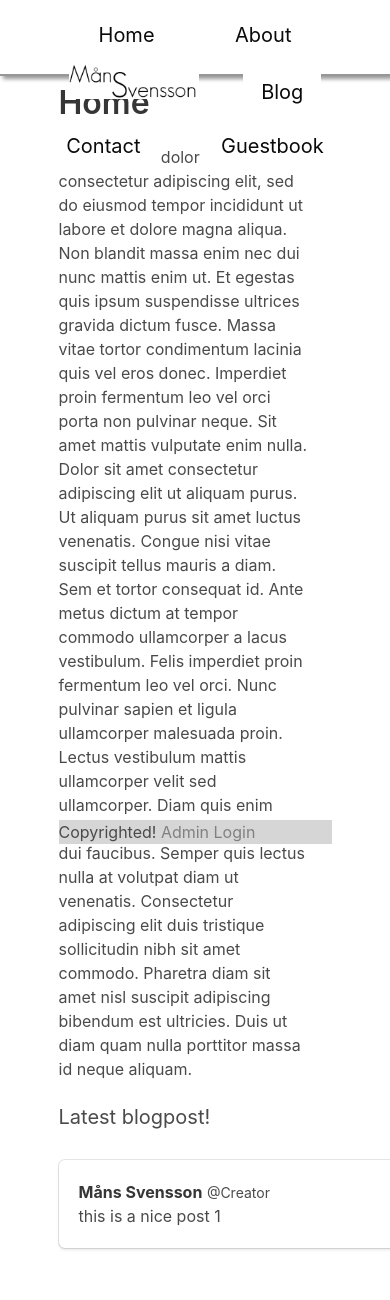
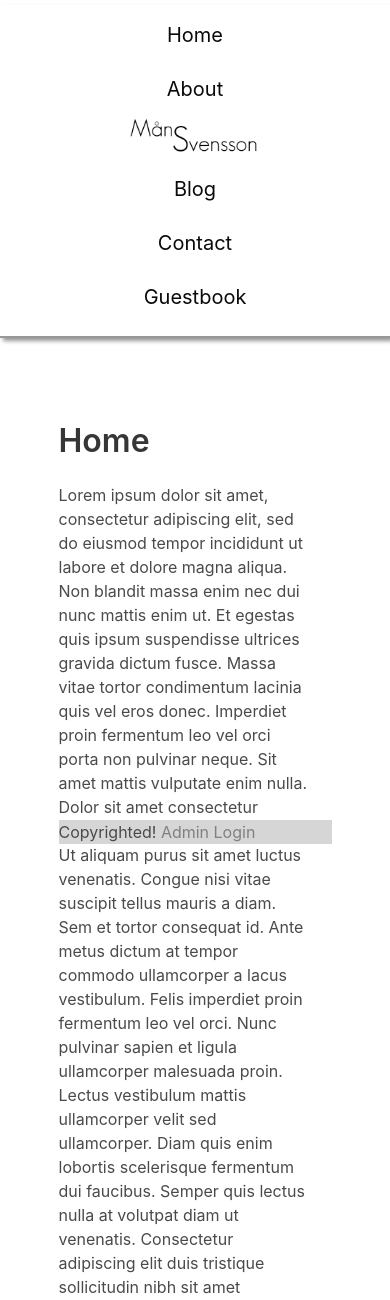
Before and after one commit to McStevenss/WEBDEV, a Node server app: page /home in a window 390 px wide. Shown: the top 1300 px of the page. Before the commit the page ends 1250 px from the top, so only its background shows below. Run offline with Node 20, Linux system fonts and the light colour scheme; data comes from the database, SQL or seed files in the repository; some libraries are stand-ins or nearby versions.

Commit message:
added mobile shizzle

```diff
--- a/public/layout.css
+++ b/public/layout.css
@@ -4,6 +4,7 @@ main{
     padding-right: 15%;
     display: inline-block;
     vertical-align: top;
+    height: auto;
 }
 footer{
     position: fixed;
@@ -26,9 +27,10 @@ header img{
 }
 nav{
     width: 100%;
+    height: auto;
     text-align: center;
     vertical-align: top;
-    position: absolute;
+
     border-bottom: 2px solid rgb(151, 151, 151);
     box-shadow: 3px 3px 4px rgb(151, 151, 151);
 }
@@ -38,10 +40,11 @@ nav ul{
     margin-bottom: 5px;
     background-color:white;
     vertical-align: top;
-    height: 64px;
+    height: auto;
 }
 nav ul li{
     display:inline-block;
+    height: auto;
     margin-left: 20px;
     margin-right: 20px;
     margin-bottom: 5px;
@@ -105,3 +108,8 @@ nav ul li img{
     max-width: 350px;
     margin-bottom:5px;
 }
+@media only screen and (max-width: 950px) {
+    .reponsiveNAV{
+        display: block;
+    }
+}
--- a/server.js
+++ b/server.js
@@ -154,8 +154,8 @@ app.use(expressSession({
 
     app.post("/deleteEntry", function(req,res){
         if(req.session.isLoggedIn){
+        const id = req.body.id
 
-        const id = req.body.id
         db.deleteEntryWithId(id,function(error){
             res.redirect("/guestbook")
         })
--- a/views/layouts/main.hbs
+++ b/views/layouts/main.hbs
@@ -8,20 +8,24 @@
     <link rel="stylesheet" type="text/css" href="/bulma.min.css">
 </head>
 <body>
-    <nav>
-        <ul>
-            <li><a class="button is-white is-medium is-fullwidth" href="/home">Home</a></li>
-            <li><a class="button is-white is-medium is-fullwidth" href="/about">About</a></li>
-            <li id="NoBorder"><a href="/home"><img src="/manslogo.png" alt="Logo"></a></li>
-            <li><a class="button is-white is-medium is-fullwidth" href="/blog">Blog</a></li>
-            <li><a class="button is-white is-medium is-fullwidth" href="/contact">Contact</a></li>
-            <li><a class="button is-white is-medium is-fullwidth" href="/guestbook">Guestbook</a></li>
+    <div>
+        <nav>
+            <ul>
+                <li class="reponsiveNAV"><a class="button is-white is-medium is-fullwidth" href="/home">Home</a></li>
+                <li class="reponsiveNAV"><a class="button is-white is-medium is-fullwidth" href="/about">About</a></li>
+                <li class="reponsiveNAV"id="NoBorder"><a href="/home"><img src="/manslogo.png" alt="Logo"></a></li>
+                <li class="reponsiveNAV"><a class="button is-white is-medium is-fullwidth" href="/blog">Blog</a></li>
+                <li class="reponsiveNAV"><a class="button is-white is-medium is-fullwidth" href="/contact">Contact</a></li>
+                <li class="reponsiveNAV"><a class="button is-white is-medium is-fullwidth" href="/guestbook">Guestbook</a></li>
 
-        </ul>
-    </nav>
-    <div id="spacer"></div>
+            </ul>
+        </nav>
+        <div id="spacer"></div>
+    </div>
 <main>
+<div>
     {{{body}}}
+</div>
    <div id="spacer-small"></div>
     <footer>Copyrighted! <a href="login"><weak>Admin Login</weak></a>  </footer>
 </main>
```
